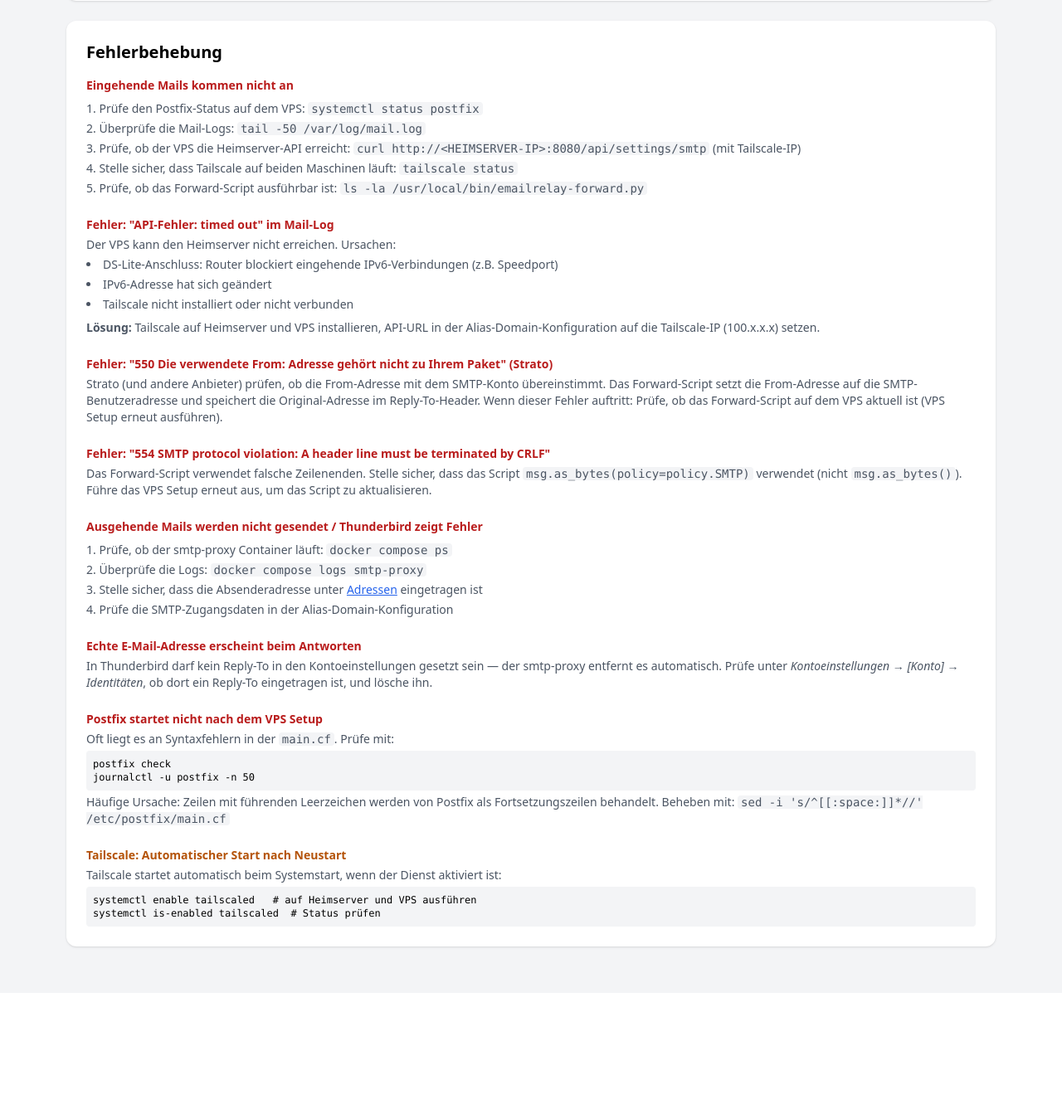
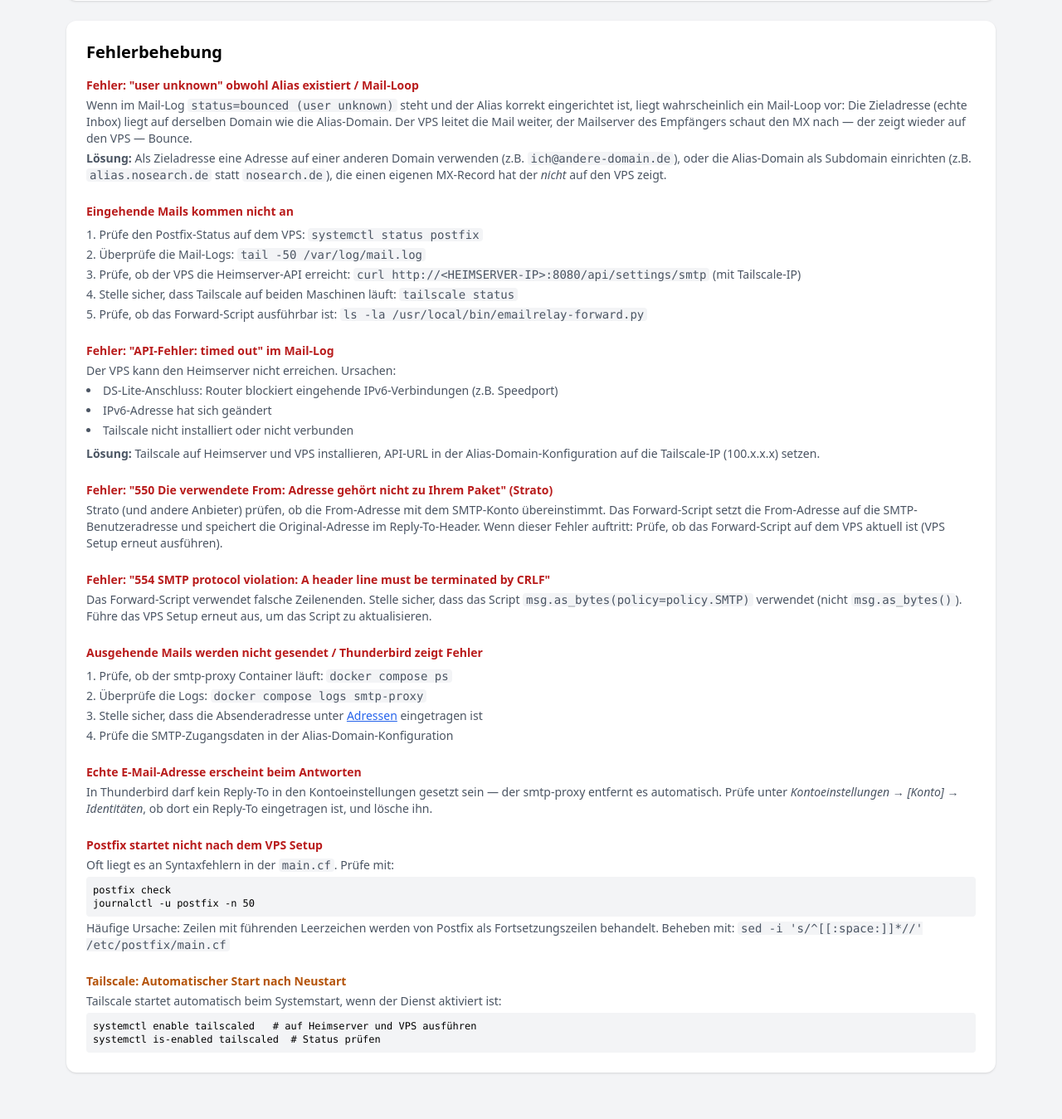
Before and after one commit to boernie77/EmailRelay, a Python web app: template alias-api/templates/guide.html in a window 1280 px wide. Shown: the part 2759-4108 px from the top of the page at 83% size. Before the commit the page ends 3904 px from the top, so only its background shows below. Run offline with Jinja, Linux system fonts and the light colour scheme; the template is opened without the code that fills it, so the values that code supplies are empty; some libraries are stand-ins or nearby versions.

Commit message:
Auto-update: 2026-03-24 15:34

```diff
--- a/alias-api/templates/guide.html
+++ b/alias-api/templates/guide.html
@@ -239,6 +239,20 @@
   <div class="space-y-6">
 
     <div>
+      <p class="font-semibold text-sm text-red-700">Fehler: "user unknown" obwohl Alias existiert / Mail-Loop</p>
+      <p class="text-gray-600 text-sm mt-1">
+        Wenn im Mail-Log <code class="bg-gray-100 px-1 rounded">status=bounced (user unknown)</code> steht und der Alias korrekt eingerichtet ist,
+        liegt wahrscheinlich ein Mail-Loop vor: Die Zieladresse (echte Inbox) liegt auf derselben Domain wie die Alias-Domain.
+        Der VPS leitet die Mail weiter, der Mailserver des Empfängers schaut den MX nach — der zeigt wieder auf den VPS — Bounce.
+      </p>
+      <p class="text-gray-600 text-sm mt-1">
+        <strong>Lösung:</strong> Als Zieladresse eine Adresse auf einer anderen Domain verwenden (z.B. <code class="bg-gray-100 px-1 rounded">ich@andere-domain.de</code>),
+        oder die Alias-Domain als Subdomain einrichten (z.B. <code class="bg-gray-100 px-1 rounded">alias.nosearch.de</code> statt <code class="bg-gray-100 px-1 rounded">nosearch.de</code>),
+        die einen eigenen MX-Record hat der <em>nicht</em> auf den VPS zeigt.
+      </p>
+    </div>
+
+    <div>
       <p class="font-semibold text-sm text-red-700">Eingehende Mails kommen nicht an</p>
       <ol class="text-gray-600 text-sm mt-2 space-y-1 list-decimal list-inside">
         <li>Prüfe den Postfix-Status auf dem VPS: <code class="bg-gray-100 px-1 rounded">systemctl status postfix</code></li>
```
